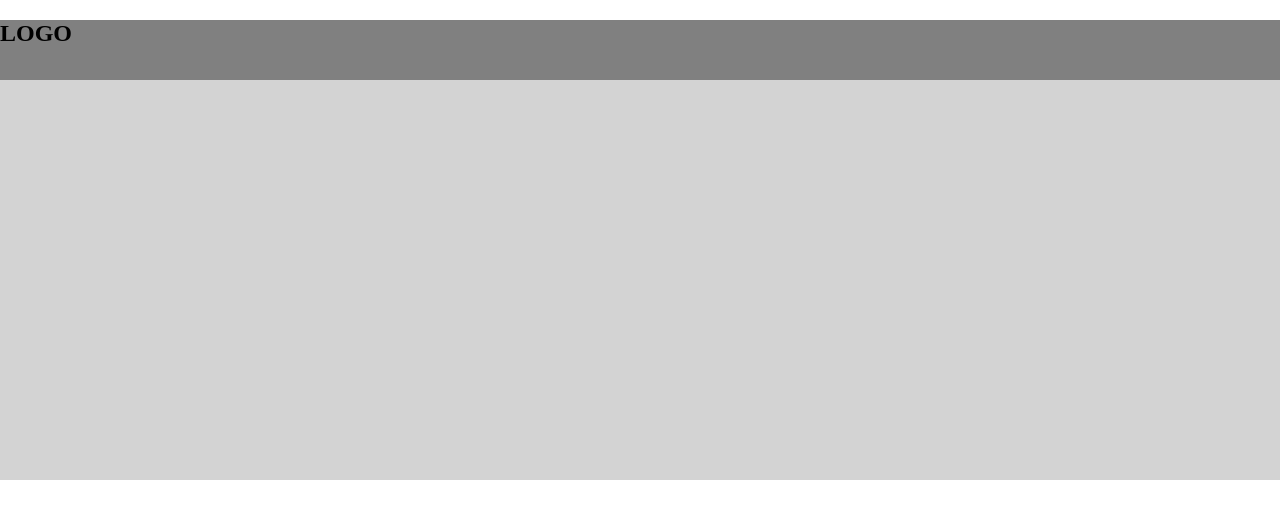
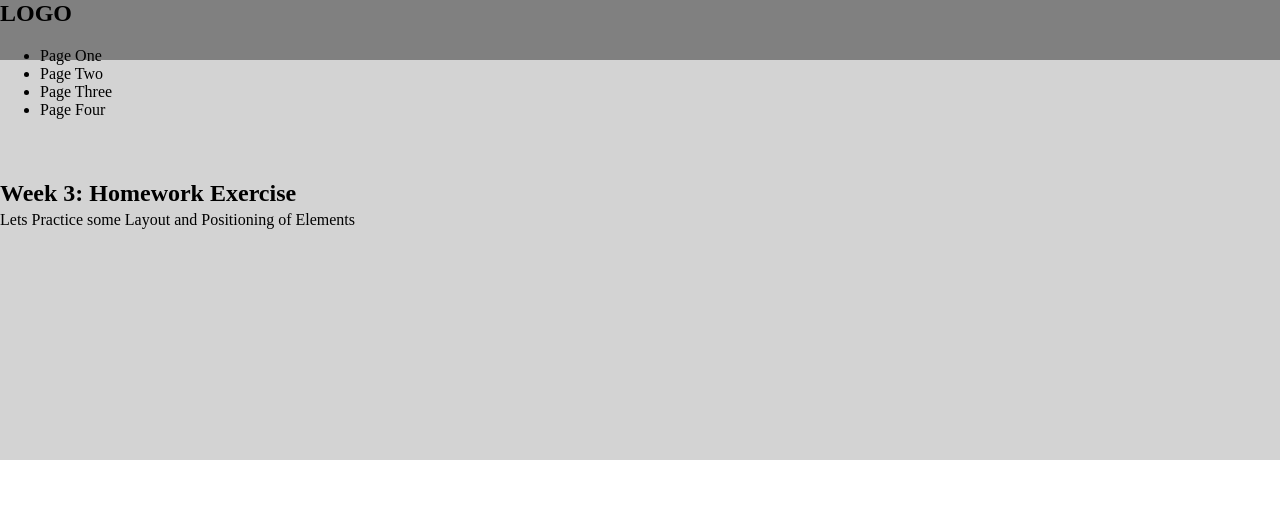
Before and after one commit to KurtSchwimmbacher/W3_Task_1, a plain HTML site: page index.html in a window 1280 px wide. Drawn offline with Linux system fonts and the light colour scheme.

Commit message:
Add text back to header and nav
Finish troubleshooting position with css, add back html for text

```diff
--- a/css/main.css
+++ b/css/main.css
@@ -3,7 +3,16 @@ html,body{
     padding: 0;
 }
 
+h1{
+    margin-top: 0px;
+}
+h2{
+    margin-top: 0px;
+}
 
+p{
+    margin-top: 0px;
+}
 
 nav{
     width: 100%;
@@ -16,3 +25,11 @@ header{
     height: 50vh;
     background-color: lightgray;
 }
+
+.title{
+    padding-top: 15vh;
+    margin-bottom: -20px;
+}
+.subtitle{
+    margin-top: 0px;
+}
--- a/index.html
+++ b/index.html
@@ -15,12 +15,20 @@
                 LOGO
             </h1>
             <ul>
-
+               <li>Page One</li>
+               <li>Page Two</li>
+               <li>Page Three</li>
+               <li>Page Four</li>
             </ul>
         </div>
     </nav>
     <header>
-
+        <h2 class="title">
+            <p>Week 3: Homework Exercise</p>
+          </h2>
+          <p class="subtitle">
+            Lets Practice some Layout and Positioning of Elements
+          </p>
     </header>
 
 </body>
```
